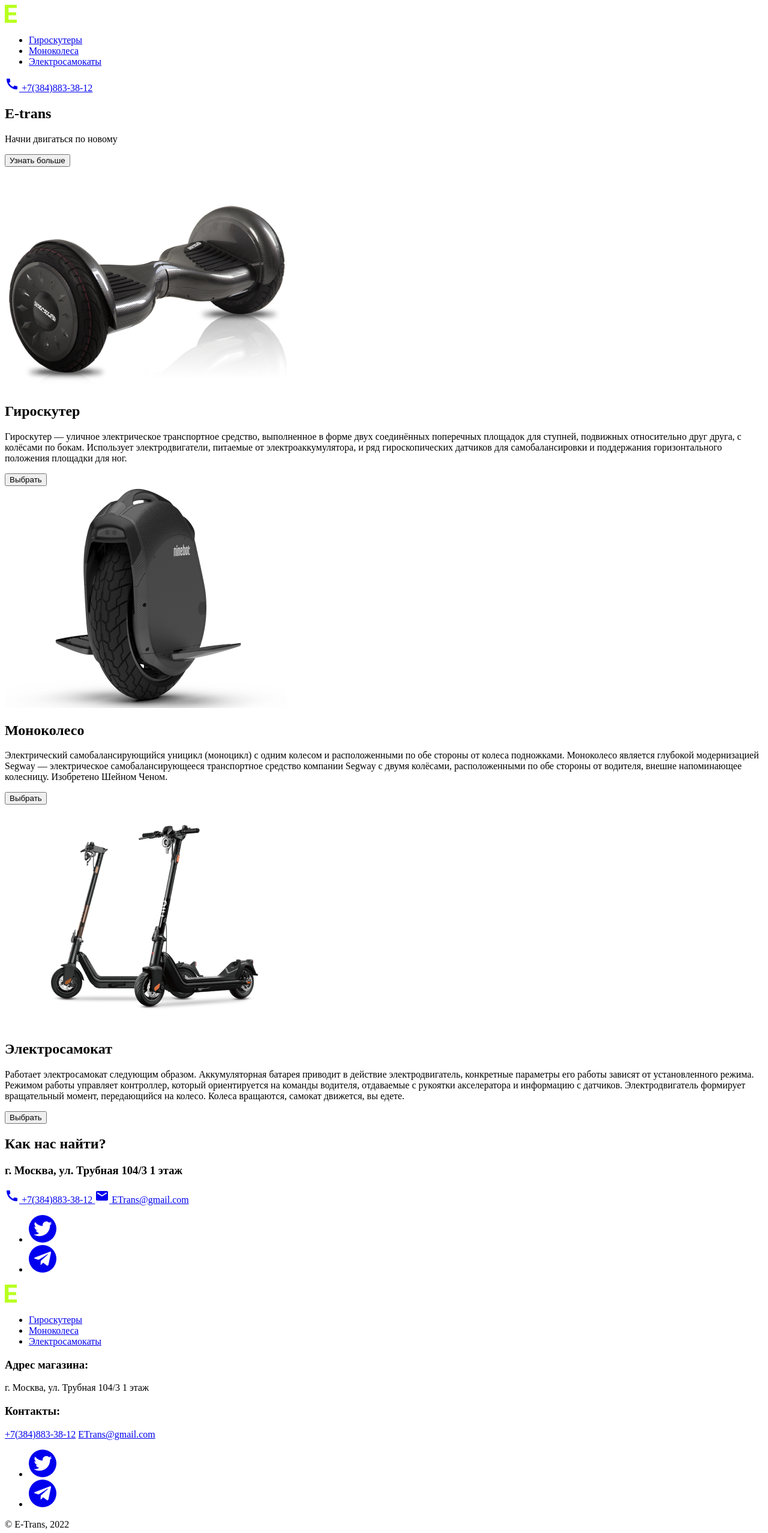
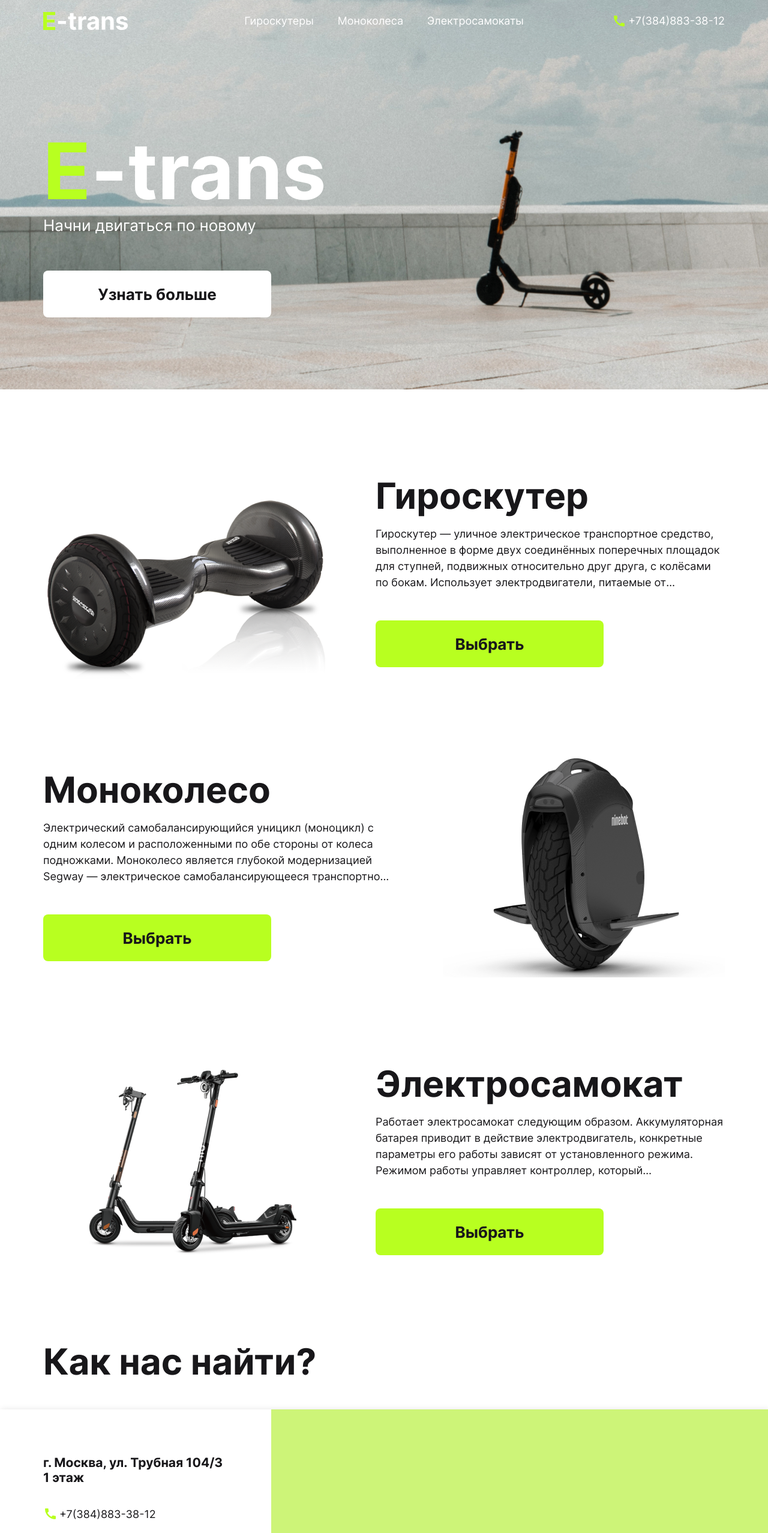
Before and after one commit to SJuliya/scooterSalesWebsite, a plain HTML site: page index.html in a window 1280 px wide. Shown: the top 2555 px of the page at 60% size. Drawn offline with Linux system fonts and the light colour scheme.

Commit message:
День 2

```diff
--- a/index.html
+++ b/index.html
@@ -6,10 +6,11 @@
           content="width=device-width, user-scalable=no, initial-scale=1.0, maximum-scale=1.0, minimum-scale=1.0">
     <meta http-equiv="X-UA-Compatible" content="ie=edge">
     <title>E-trans - Начни двигаться по новому</title>
+    <link rel="stylesheet" href="style/index.css">
 </head>
 <body>
     <header class="header">
-        <div class="container">
+        <div class="container header__container">
             <img class= "header_logo" src="img/logo.svg" alt="Логотип E-trans">
 
             <nav class="header_navigation navigation">
@@ -38,9 +39,9 @@
     <main>
         <section class="hero">
             <div class="container">
-                <h1 class="hero_title"><span class="hero__title-letter">E</span>-trans</h1>
+                <h1 class="hero__title"><span class="hero__title-letter">E</span>-trans</h1>
 
-                <p class="hero_subtitle">Начни двигаться по новому</p>
+                <p class="hero__subtitle">Начни двигаться по новому</p>
 
                 <button class="hero__btn">Узнать больше</button>
             </div>
@@ -88,9 +89,9 @@
             </div>
         </section>
 
-        <section class="contacts">
+        <section class="contacts contacts_section">
             <div class="container">
-                <h2 class="contacts_title">Как нас найти?</h2>
+                <h2 class="contacts__title">Как нас найти?</h2>
             </div>
 
             <div class="contacts__wrap">
@@ -143,7 +144,9 @@
         </section>
     </main>
 
-    <footer class="footer">
+    <footer class="footer footer__container">
+        <div class="container">
+
             <img class="footer__logo" src="img/logo.svg" alt="Логотип E-trans">
 
             <div class="footer__columns">
@@ -164,7 +167,7 @@
                 <div class="footer__column">
                     <h3 class="footer__title">Адрес магазина:</h3>
 
-                <p class="footer_description">г. Москва, ул. Трубная&nbsp;104/3 1&nbsp;этаж</p>
+                    <p class="footer_description">г. Москва, ул.&nbsp;Трубная&nbsp;104/3 1&nbsp;этаж</p>
                 </div>
 
                 <div class="footer__column contacts">
@@ -197,7 +200,7 @@
             </div>
 
             <p class="footer__copyright">© E-Trans, 2022</p>
-
+        </div>
     </footer>
 </body>
 </html>
--- /dev/null
+++ b/style/index.css
@@ -0,0 +1,347 @@
+@font-face {
+    font-family: Inter;
+    src: url("../fonts/inter_cyrillic-regular.woff2") format('woff2'),
+         url("../fonts/inter_cyrillic-regular.woff") format('woff');
+    font-display: swap;
+    font-weight: 400;
+}
+
+@font-face {
+    font-family: Inter;
+    src: url("../fonts/inter_cyrillic-700.woff2") format('woff2'),
+         url("../fonts/inter_cyrillic-700.woff") format('woff');
+    font-display: swap;
+    font-weight: 700;
+}
+
+html {
+    box-sizing: border-box;
+}
+
+*, *:after, *:before {
+    box-sizing: inherit;
+}
+
+body {
+    position: relative;
+    margin: 0;
+    font-family: Inter, sans-serif;
+    font-size: 18px;
+    line-height: 1.2;
+    color: #18171A;
+}
+
+h1, h2, h3, p, ul {
+    margin: 0;
+}
+
+ul {
+    padding: 0;
+    list-style: none;
+}
+
+button {
+    padding: 0;
+    cursor: pointer;
+    background-color: transparent;
+    border: none;
+}
+
+input, button, textarea {
+    font: inherit;
+}
+
+a {
+    color: inherit;
+    text-decoration: none;
+}
+
+img, svg {
+    display: block;
+    max-height: 100%;
+    height: auto;
+}
+
+.container {
+    max-width: 1324px;
+    margin: 0 auto;
+    padding: 0 72px;
+}
+
+.header {
+    position: absolute;
+    top: 0;
+    left: 0;
+    right: 0;
+    padding: 20px 0;
+    color: #fff;
+}
+
+.header__container {
+    display: grid;
+    grid-template-columns: 3fr 6fr 3fr;
+    align-items: center;
+    gap: 15px;
+}
+
+.header__link-phone {
+    justify-self: end;
+    display: flex;
+    align-items: center;
+    gap: 3px;
+    color: #B8FF20;
+    transition: color 0.3s ease-in-out;
+}
+
+.header__phone-number {
+    color: #fff;
+    transition: color 0.3s ease-in-out;
+}
+
+.header__link-phone:hover,
+.header__link-phone:hover .header__phone-number {
+    color: #CDF478;
+}
+
+.navigation__list {
+    display: flex;
+    align-items: center;
+    justify-content: center;
+    gap: 40px;
+}
+
+.navigation__item {
+    transition: color 0.3s ease-in-out;
+}
+
+.navigation__item:hover {
+    color: #CDF478;
+}
+
+.hero {
+    background-image: url('../img/background.jpg');
+    background-size: cover;
+    background-position: center;
+    background-repeat: no-repeat;
+    padding-top: 220px;
+    padding-bottom: 120px;
+    color: #fff;
+    margin-bottom: 60px;
+}
+
+.hero__title {
+    font-weight: 700;
+    font-size: 130px;
+    line-height: 1;
+    margin-bottom: 10px;
+}
+
+.hero__title-letter {
+    color: #B8FF20;
+}
+
+.hero__subtitle {
+    font-size: 26px;
+    margin-bottom: 60px;
+}
+
+.hero__btn {
+    min-width: 380px;
+    height: 78px;
+    padding: 14px 30px;
+    border: 2px solid transparent;
+    background: #fff;
+    border-radius: 8px;
+    outline: none;
+    color: #18171A;
+    font-size: 26px;
+    font-weight: 700;
+    transition: background-color 0.3s ease-in-out, border-color 0.2s ease-in-out;
+}
+
+.hero__btn:hover {
+    background-color: #CDF478;
+}
+
+.hero__btn:focus {
+    border-color: #B8FF20;
+}
+
+.hero__btn:active {
+    background-color: #B8FF20;
+}
+
+.product {
+    padding: 60px 0;
+}
+
+.product:nth-child(odd) .product__container{
+    flex-direction: row-reverse;
+}
+
+.product__container {
+    display: flex;
+    justify-content: space-between;
+    align-items: center;
+    gap: 20px;
+}
+
+.product__content {
+    max-width: 582px;
+}
+
+.product__title {
+    font-weight: 700;
+    font-size: 60px;
+    line-height: 1;
+    margin-bottom: 20px;
+}
+
+.product__description {
+    line-height: 150%;
+    margin-bottom: 50px;
+    overflow: hidden;
+    display: -webkit-box;
+    -webkit-box-orient: vertical;
+    -webkit-line-clamp: 4;
+}
+
+.product__btn {
+    min-width: 380px;
+    height: 78px;
+    padding: 14px 30px;
+    border: 2px solid transparent;
+    background: #B8FF20;
+    border-radius: 8px;
+    outline: none;
+    color: #18171A;
+    font-size: 26px;
+    font-weight: 700;
+    transition-property: background-color, color, border-color;
+    transition-timing-function: ease-in-out;
+    transition-duration: 0.3s, 0.3s, 0.2s;
+}
+
+.product__btn:hover {
+    background-color: #CDF478;
+}
+
+.product__btn:focus {
+    border-color: #18171A;
+}
+
+.product__btn:active {
+    color: white;
+    transition-duration: 0.2s;
+    background-color: #18171A;
+}
+
+.contacts_section {
+    padding-top: 60px;
+}
+
+.contacts__title {
+    font-weight: 700;
+    font-size: 60px;
+    line-height: 100%;
+    margin-bottom: 50px;
+}
+
+.contacts__wrap {
+    box-shadow: 2px 0 10px rgba(0, 0, 0, 0.1);
+}
+
+.contacts__container {
+    display: flex;
+    align-items: center;
+    padding-left: max(72px, calc((100% - 1180px) / 2));
+    padding-right: 0;
+    max-width: none;
+}
+
+.contacts__column {
+    width: 380px;
+    display: flex;
+    flex-direction: column;
+    gap: 36px;
+    padding-right: 20px;
+}
+
+.contacts__list {
+    display: flex;
+    flex-direction: column;
+    gap: 18px;
+}
+
+.contacts__link {
+    display: flex;
+    align-items: center;
+    gap: 3px;
+}
+
+.contacts__link svg {
+    color: #B8FF20;
+    transition: color 0.3s ease-in-out;
+}
+
+.contacts__link:hover,
+.contacts__link:hover svg {
+    color: #CDF478;
+}
+
+.social {
+    display: flex;
+    gap: 30px;
+}
+
+.social__link {
+    color: #B8FF20;
+}
+
+.social__link:hover {
+    color: #CDF478;
+}
+.social__link:active {
+    color: #B8FF20;
+    border: 2px solid #B8FF20;
+}
+
+.contacts__map-wrapper {
+    flex-shrink: 1;
+    width: calc(100% - 380px);
+    height: 386px;
+}
+
+.contacts__map {
+    width: 100%;
+    height: 100%;
+    background-color: #CDF478;
+}
+
+.footer__container {
+    background-color: #18171A;
+    color: white;
+}
+
+.footer__columns {
+    display: flex;
+    align-items: start;
+    gap: 120px;
+}
+
+.footer__logo {
+    padding-top: 60px;
+    padding-bottom: 40px;
+}
+
+.footer__item {
+    line-height: 1.2;
+}
+
+.footer__title {
+    font-size: 18px;
+}
+
+.footer__copyright {
+    padding-bottom: 30px;
+}
```
Also changed, not shown: fonts/inter_cyrillic-700.woff (added), fonts/inter_cyrillic-700.woff2 (added), fonts/inter_cyrillic-regular.woff (added), fonts/inter_cyrillic-regular.woff2 (added), img/background.jpg (added). Lines whose indentation alone changed are shown as unchanged.
